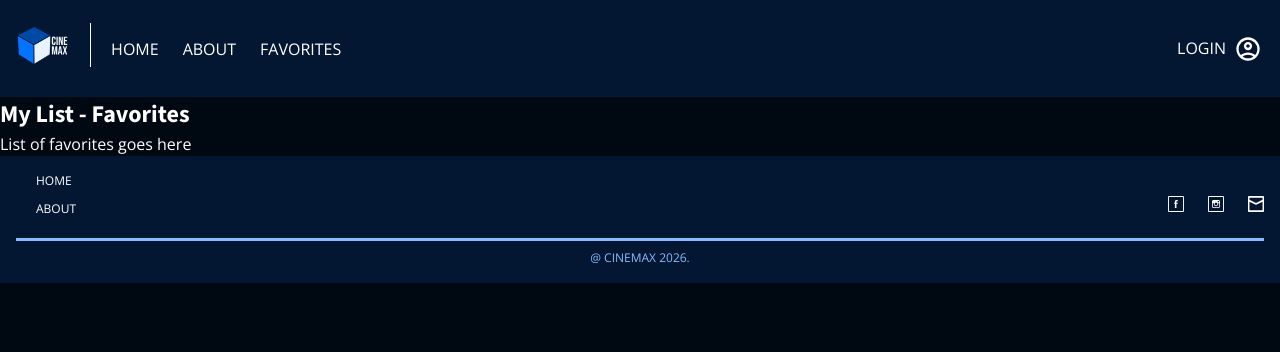
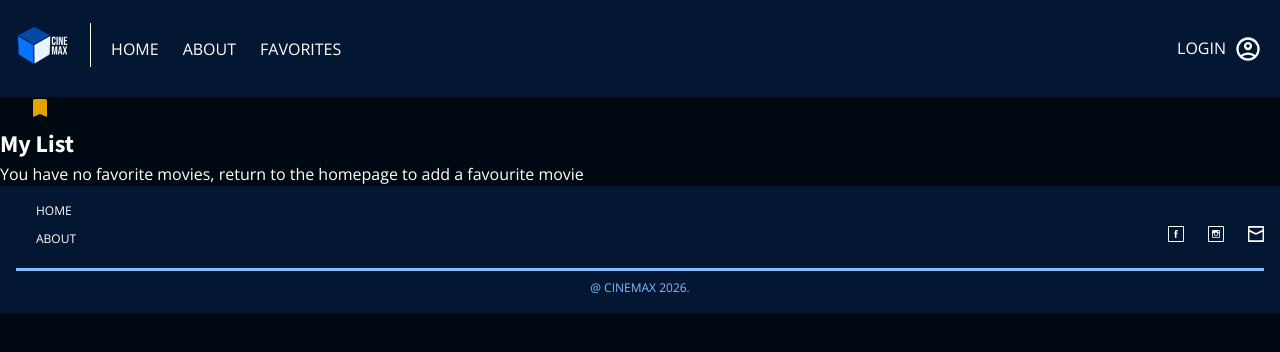
Before and after one commit to mtq01/m3-movie-app, a React (Vite) app: page /favorites in a window 1280 px wide. Shown: the top 352 px of the page. Built offline with nearby package versions, Linux system fonts and the light colour scheme; no server answers.

Commit message:
Added FavoritesPage.css and added in no favorites html content

```diff
--- a/src/pages/FavoritesPage.jsx
+++ b/src/pages/FavoritesPage.jsx
@@ -1,6 +1,7 @@
 // Page - Favorites
 import { useEffect } from "react";
 import { appTitle } from "../globals/globals";
+import "../styles/FavoritesPage.css";
 
 // dynamic page title
 const Favorites = () => {
@@ -10,11 +11,25 @@ const Favorites = () => {
 
   return (
     <section>
-      {/* Page Specific Components*/}
+      <div className="heading-container">
+        <svg
+          className="fav-icon"
+          xmlns="http://www.w3.org/2000/svg"
+          height="24px"
+          viewBox="0 -960 960 960"
+          width="24px"
+        >
+          <path d="M200-120v-640q0-33 23.5-56.5T280-840h400q33 0 56.5 23.5T760-760v640L480-240 200-120Z" />
+        </svg>
 
-      {/* Placeholders - <h2> <p> and <section> can be deleted */}
-      <h2>My List - Favorites</h2>
-      <p>List of favorites goes here</p>
+        <h2>My List</h2>
+      </div>
+      <div className="fav-content-container">
+        <p>
+          You have no favorite movies, return to the <a>homepage</a> to add a
+          favourite movie
+        </p>
+      </div>
     </section>
   );
 };
--- /dev/null
+++ b/src/styles/FavoritesPage.css
@@ -0,0 +1,4 @@
+.fav-icon {
+  width: 5rem;
+  fill: var(--accent-yellow);
+}
```
